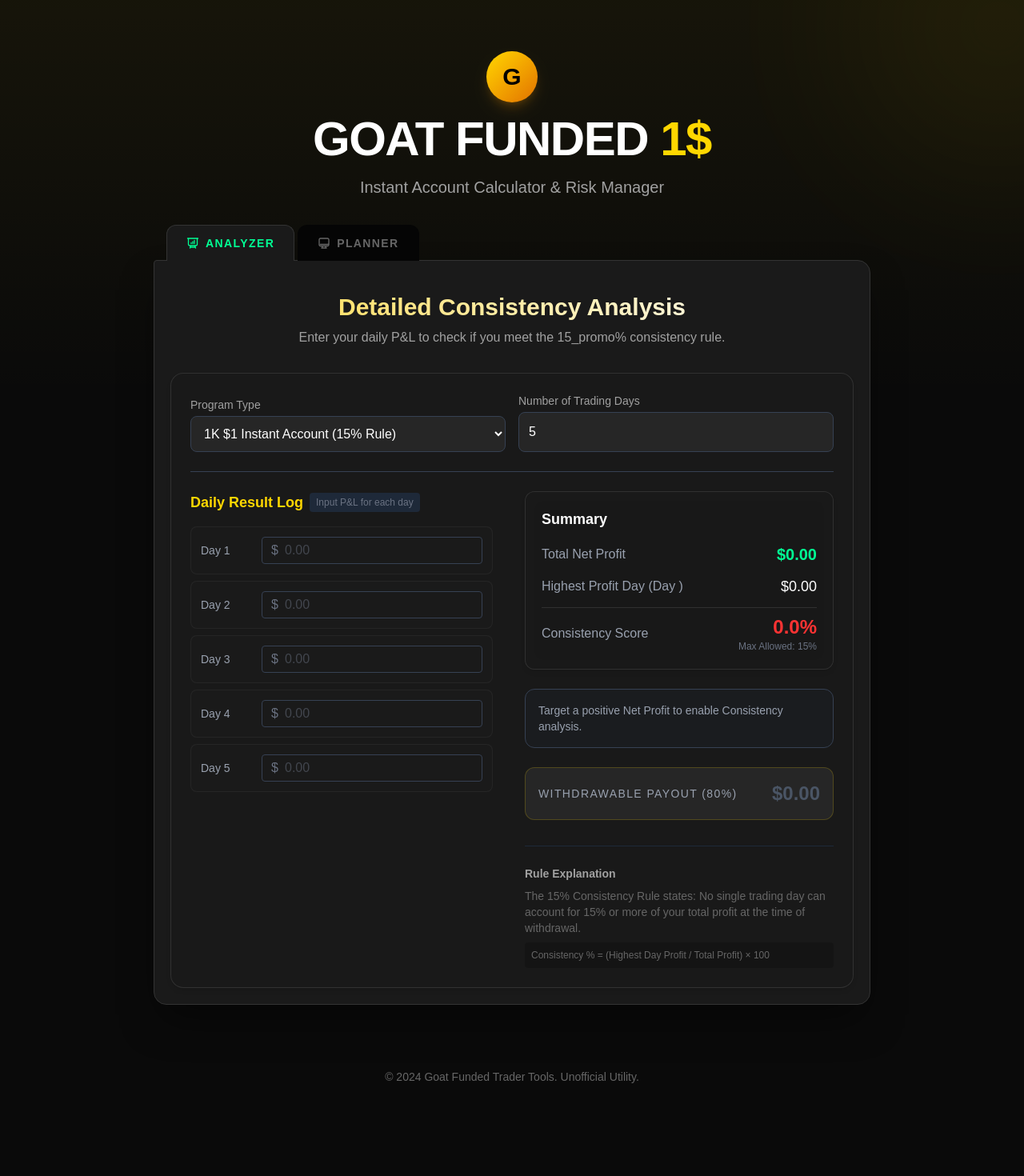
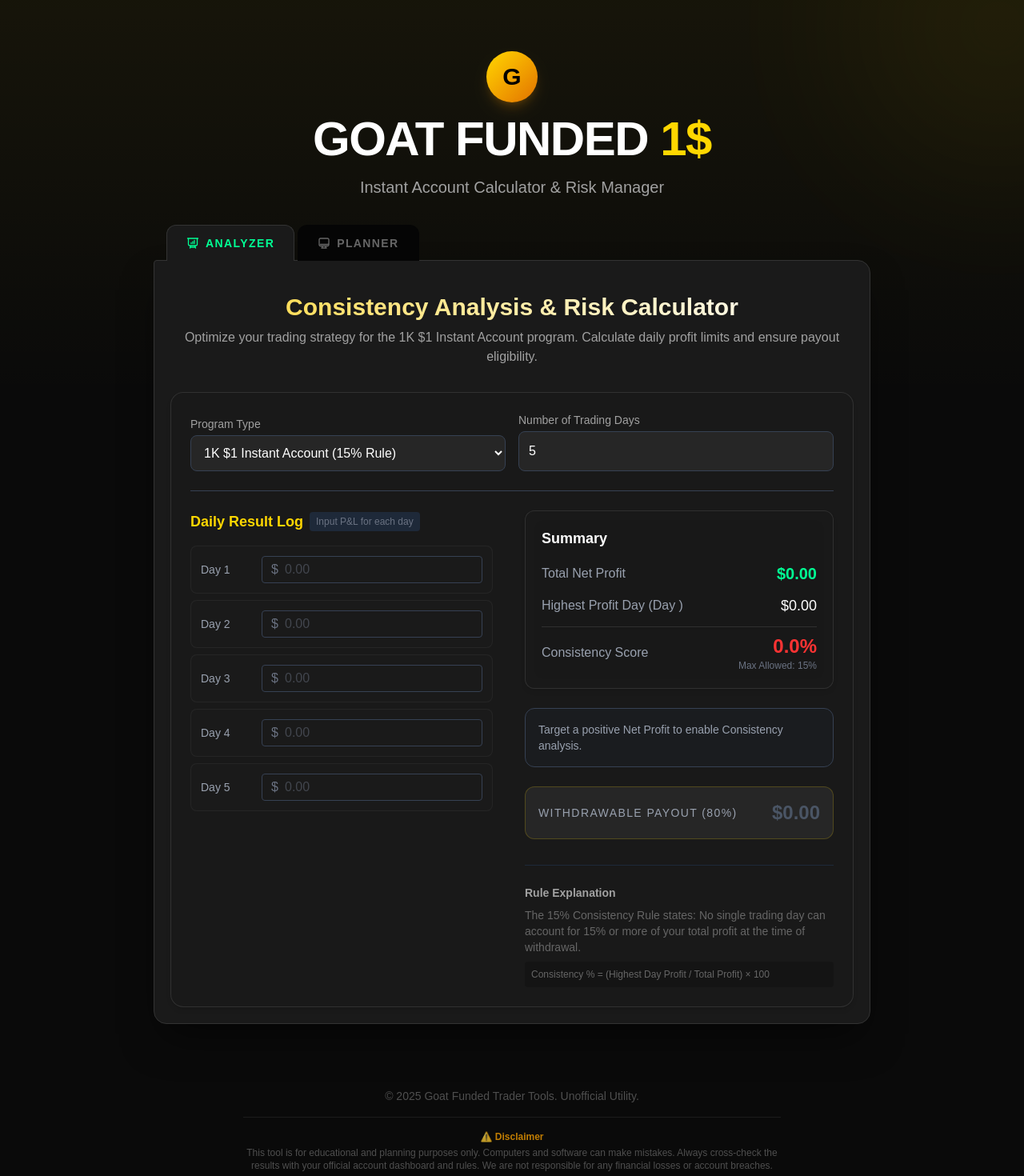
Before and after one commit to Seradeep/goatfunded_1-instant_account_calculator, a Next.js app: page / in a window 1280 px wide. Shown: the top 1470 px of the page at 80% size. Before the commit the page ends 1420 px from the top, so only its background shows below. Built offline with nearby package versions, Linux system fonts and the light colour scheme.

Commit message:
feat: implement consistency and risk calculator for trading accounts to determine payout eligibility

```diff
--- a/src/app/layout.tsx
+++ b/src/app/layout.tsx
@@ -13,8 +13,14 @@
 });
 
 export const metadata: Metadata = {
-  title: "Goat Funded $1 Calculator",
-  description: "Risk management and profit consistency calculator for the Goat Funded $1 account.",
+  title: 'Goat Funded $1 Instant Account Calculator | Risk Manager & Consistency Tool',
+  description: 'Calculate your daily profit consistency, plan your withdrawals, and manage risk for Goat Funded Trader Instant Accounts ($1 Promo, GOAT, Blitz, PRO).',
+  keywords: 'goat funded trader, instant funding, consistency calculator, trading calculator, risk management, prop firm tools',
+  openGraph: {
+    title: 'Goat Funded Consistency Calculator',
+    description: 'Master your consistency rules and payout planning.',
+    type: 'website',
+  },
 };
 
 export default function RootLayout({
--- a/src/app/page.tsx
+++ b/src/app/page.tsx
@@ -32,8 +32,8 @@
             <button
               onClick={() => setActiveView('consistency')}
               className={`group relative px-6 py-3 rounded-t-xl font-bold text-sm tracking-widest transition-all duration-200 border-t border-x ${activeView === 'consistency'
-                  ? 'bg-[var(--surface-1)] border-[var(--surface-3)] text-[var(--success)] z-20'
-                  : 'bg-[#050505] border-transparent text-[var(--text-tertiary)] hover:bg-[var(--surface-1)]/50 hover:text-[var(--text-secondary)]'
+                ? 'bg-[var(--surface-1)] border-[var(--surface-3)] text-[var(--success)] z-20'
+                : 'bg-[#050505] border-transparent text-[var(--text-tertiary)] hover:bg-[var(--surface-1)]/50 hover:text-[var(--text-secondary)]'
                 }`}
             >
               <div className="flex items-center gap-2">
@@ -50,8 +50,8 @@
             <button
               onClick={() => setActiveView('calculator')}
               className={`group relative px-6 py-3 rounded-t-xl font-bold text-sm tracking-widest transition-all duration-200 border-t border-x ${activeView === 'calculator'
-                  ? 'bg-[var(--surface-1)] border-[var(--surface-3)] text-[var(--primary)] z-20'
-                  : 'bg-[#050505] border-transparent text-[var(--text-tertiary)] hover:bg-[var(--surface-1)]/50 hover:text-[var(--text-secondary)]'
+                ? 'bg-[var(--surface-1)] border-[var(--surface-3)] text-[var(--primary)] z-20'
+                : 'bg-[#050505] border-transparent text-[var(--text-tertiary)] hover:bg-[var(--surface-1)]/50 hover:text-[var(--text-secondary)]'
                 }`}
             >
               <div className="flex items-center gap-2">
@@ -78,8 +78,16 @@
         </div>
 
 
-        <footer className="mt-20 text-center text-[var(--text-tertiary)] text-sm">
-          <p>© 2024 Goat Funded Trader Tools. Unofficial Utility.</p>
+        <footer className="mt-20 text-center text-sm text-[var(--text-tertiary)] space-y-4 max-w-2xl mx-auto opacity-75 hover:opacity-100 transition-opacity">
+          <p>© {new Date().getFullYear()} Goat Funded Trader Tools. Unofficial Utility.</p>
+          <div className="text-xs border-t border-white/10 pt-4">
+            <p className="font-semibold text-[var(--warning)] mb-1">⚠️ Disclaimer</p>
+            <p>
+              This tool is for educational and planning purposes only. Computers and software can make mistakes.
+              Always cross-check the results with your official account dashboard and rules.
+              We are not responsible for any financial losses or account breaches.
+            </p>
+          </div>
         </footer>
       </main>
     </div>
--- a/src/components/ConsistencyCalculator.tsx
+++ b/src/components/ConsistencyCalculator.tsx
@@ -72,10 +72,11 @@
         <div className="w-full max-w-4xl mx-auto p-4 space-y-8">
             <div className="text-center space-y-2">
                 <h2 className="text-3xl font-bold bg-clip-text text-transparent bg-gradient-to-r from-[var(--primary)] to-white">
-                    Detailed Consistency Analysis
+                    Consistency Analysis & Risk Calculator
                 </h2>
                 <p className="text-[var(--text-secondary)]">
-                    Enter your daily P&L to check if you meet the {ruleType}% consistency rule.
+                    Optimize your trading strategy for the {ruleType === '15_promo' ? '1K $1 Instant Account' : ruleType + '% Rule'} program.
+                    Calculate daily profit limits and ensure payout eligibility.
                 </p>
             </div>
 
```
